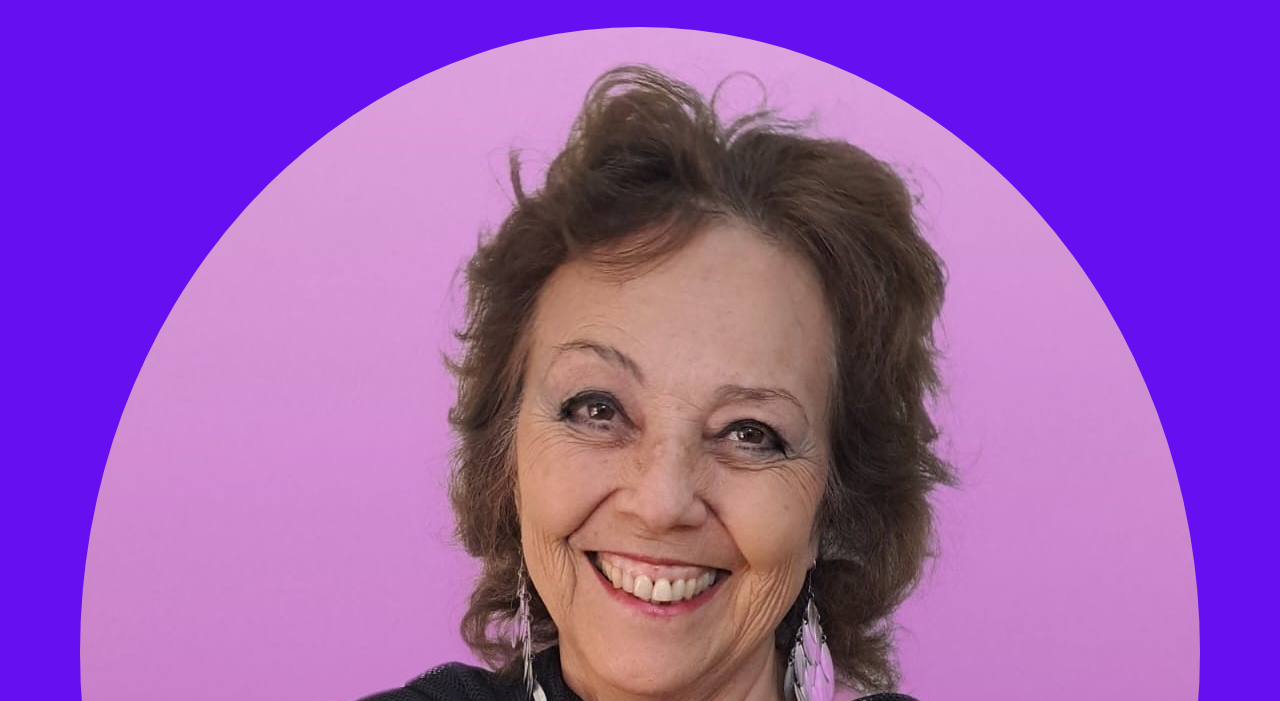
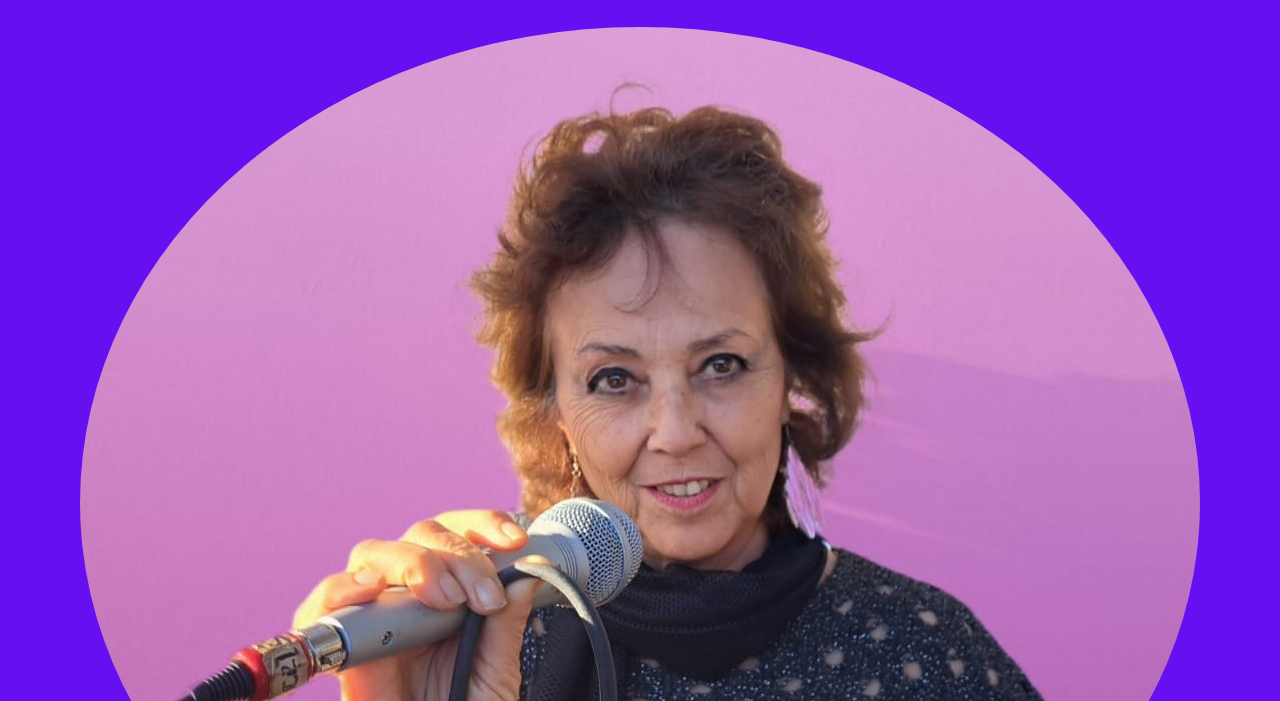
Before and after one commit to roddie-osorio/vocalcoachcb, a plain HTML site: page index.html in a window 1280 px wide. Shown: the part 479-1180 px from the top of the page. Drawn offline with nearby package versions, Linux system fonts and the light colour scheme.

Commit message:
cambie foto index

```diff
--- a/index.html
+++ b/index.html
@@ -55,7 +55,7 @@
                         <div class="conoce-mas"><a href="contacto.html">CONOCE MAS.-></a></div>
 
                         <div class="col-xs-12 col-md-4">
-                          <div class="foto-index"><img src="./fotos/foto-3.jfif" alt=""></div>
+                          <div class="foto-index"><img src="./fotos/foto-index-2.jfif" alt=""></div>
                         </div>
                   </div>
               </div>
```
Also changed, not shown: fotos/foto-index-2.jfif (added), fotos/foto-index.jfif (added), fotos/foto-index1.jfif (added).
